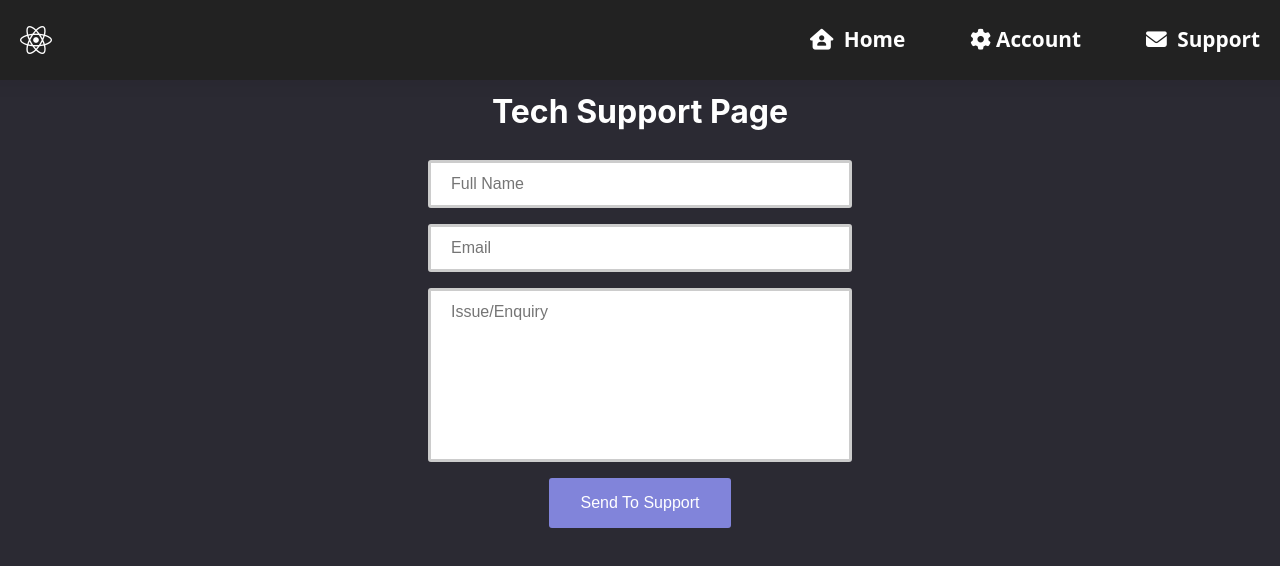
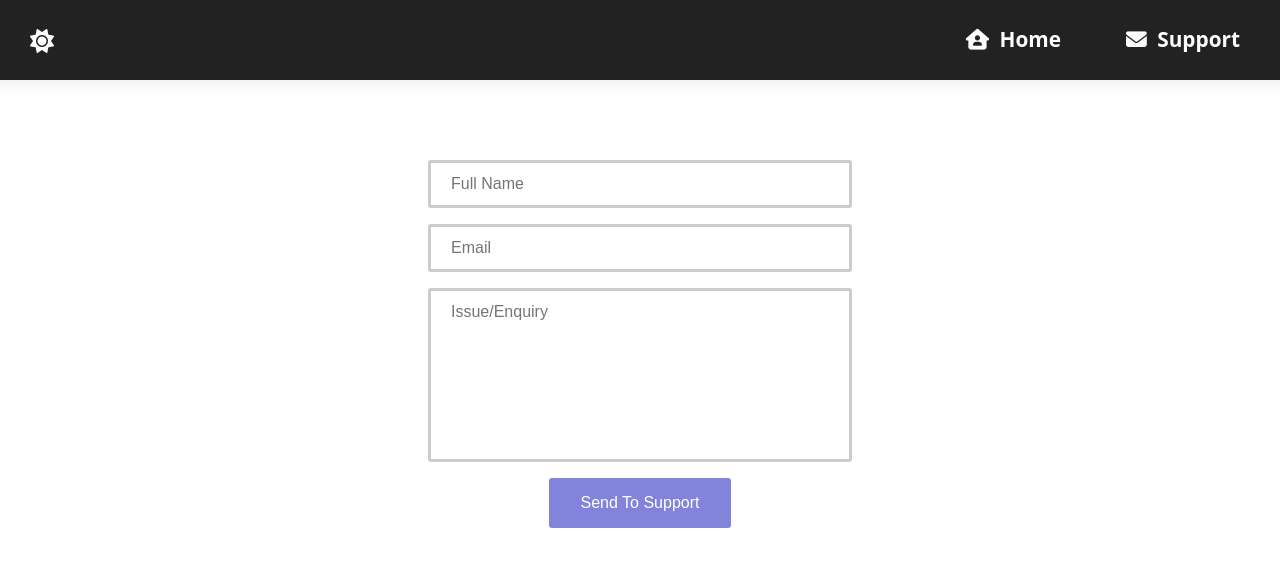
Before and after one commit to marcus-karozis/Project-4-Team-5, a React (Create React App) app: page /techSupportPage in a window 1280 px wide. Shown: the top 566 px of the page. Built offline with nearby package versions, Linux system fonts and the light colour scheme.

Commit message:
dark and light mode

```diff
--- a/src/App.css
+++ b/src/App.css
@@ -42,8 +42,22 @@
 
 /* *********************************** */
 /* background color to light or dark */
-body{
-  background-color: #2B2A33;
+body {
+  background: var(--color-bg-primary);
+  color: var(--color-text-primary);
+  transition: background 0.25s ease-in-out;
+}
+
+/* light mode */
+body[data-theme="true"] {
+  --color-text-primary: #black;
+  --color-bg-primary: #fff;
+}
+
+/* dark mode */
+body[data-theme="false"] {
+  --color-text-primary: #fff;
+  --color-bg-primary: #2B2A33;
 }
 /* *************************************** */
 /* student dashboard things */
--- a/src/App.js
+++ b/src/App.js
@@ -32,7 +32,7 @@ function App() {
   return (
     <>
       <div className="App">
-        <Navbar/>
+        <Navbar />
       </div>
       <div className="SubjectList">
         {subjectData.map(subject => (
--- a/src/components/Navbar.js
+++ b/src/components/Navbar.js
@@ -10,21 +10,21 @@ function Navbar() {
     };
 
 
+    //light or dark mode
+    const [theme, settheme] = useState(false)
 
+    const handleToggle = () => {
+    settheme(!theme);
+    document.body.dataset.theme = theme;
+    };
 
-    // state={clicked: false};
-    // handleClick = () =>{
-    //     this.setState({clicked: !this.state.clicked})
-    // }
-    // render(){
     return(
         <>
             <nav>
                 {/* logo */}
-                {/* <a id="logopc" href="index.html">
-            <svg id="logo-89" width="40" height="40" viewBox="0 0 40 40" fill="none" xmlns="http://www.w3.org/2000/svg"><path class="ccustom" d="M39.9449 21.4998H32.8003C26.5594 21.4998 21.5003 26.559 21.5003 32.7998V39.9444C31.3502 39.214 39.2145 31.3497 39.9449 21.4998Z" fill="#775732"></path><path class="ccustom" d="M18.5003 39.9444V32.7998C18.5003 26.559 13.4411 21.4998 7.20026 21.4998H0.0556641C0.785998 31.3497 8.65036 39.214 18.5003 39.9444Z" fill="#775732"></path><path class="ccustom" d="M39.9449 18.4998C39.2145 8.64987 31.3502 0.78551 21.5003 0.0551758V7.19977C21.5003 13.4406 26.5594 18.4998 32.8003 18.4998H39.9449Z" fill="#775732"></path><path class="ccustom" d="M18.5003 0.0551758C8.65036 0.78551 0.785998 8.64987 0.0556641 18.4998H7.20026C13.4411 18.4998 18.5003 13.4406 18.5003 7.19977V0.0551758Z" fill="#775732"></path><path class="ccustom" d="M13.583 19.9998C16.3555 18.6145 18.615 16.355 20.0002 13.5825C21.3855 16.355 23.6449 18.6145 26.4175 19.9998C23.6449 21.385 21.3855 23.6445 20.0002 26.417C18.615 23.6445 16.3555 21.385 13.583 19.9998Z" fill="#CA9352"></path></svg>
-            </a> */}
-                <i id="logo" className="fab fa-react"></i>
+                <div className="theme-icons">
+                    <i id="logo" onClick={handleToggle} className={theme ? "fas fa-moon" : "fas fa-sun"}></i>
+                </div>
 
                 <div className="menu-icons">
                     <i onClick={handleClick} className={clicked ? "fas fa-times" : "fas fa-bars"}></i>
@@ -32,17 +32,17 @@ function Navbar() {
 
                 <ul className={clicked ? "navbar active" : "navbar"}>
                     <li>
-                        {/* <a className="active" href="index.html">
-                        <i className="fa-solid fa-house-user"></i>
-                        Home
-                    </a> */}
                         <Link to="/" style={{ textAlign: 'center'}}>
                         <i className="fa-solid fa-house-user"></i> Home
                         </Link>
                     </li>
-                    <li><a href="index.html">
-                        <i className="fa-solid fa-gear"></i>
-                        Account</a></li>
+
+                    {/* <li>
+                        <a href="index.html">
+                            <i className="fa-solid fa-gear"/>
+                            Account
+                            </a>
+                    </li> */}
 
                     <li>
                         <Link to="/techSupportPage" style={{ textAlign: 'center'}}>
@@ -54,6 +54,5 @@ function Navbar() {
         </>
     )
 }
-// }
 
 export default Navbar;
--- a/src/components/NavbarStyles.css
+++ b/src/components/NavbarStyles.css
@@ -18,13 +18,20 @@ nav{
     z-index: 1;
 }
 
-.fa-react{
-    font-size: 2rem;
+/* light and dark mode */
+.theme-icons{
+    padding-left: 30px;
+    font-size: 1.5rem;
+}
+
+.fa-moon{
     color: #fff;
-    justify-self: start;
-    cursor: pointer;
-    padding: 0 20px;
 }
+
+.fa-sun{
+    color: #fff;
+}
+/* *************************** */
 
 .navbar{
     display: grid;
@@ -88,13 +95,13 @@ nav{
     display: none;
 }
 
-@media screen and (max-width:1000px){
-    nav{
+@media screen and (max-width:1000px) {
+    nav {
         width: 80%;
         border-radius: 1rem;
     }
 
-    .navbar{
+    .navbar {
         display: flex;
         flex-direction: column;
         align-items: stretch;
@@ -104,7 +111,7 @@ nav{
         left: -110%;
         width: 100%;
         height: auto;
-        background:  rgba(255, 255, 255, 0.25);
+        background: rgba(255, 255, 255, 0.25);
         box-shadow: 0 8px 32px rgba(31, 38, 135, .37);
         backdrop-filter: blur(4px);
         border-radius: 13px;
@@ -114,27 +121,20 @@ nav{
         transition: all 0.2s ease-in-out;
     }
 
-    .navbar.active{
+    .navbar.active {
         left: 0%;
     }
 
-    #navbar li{
-        /* display: block;
-        widows: 100%; */
-        /* padding: 2rem 0; */
-        /* color: #fff; */
-    }
-
-    .navbar li a{
+    .navbar li a {
         color: black;
     }
 
-    #navbar li:hover{
+    #navbar li:hover {
         background: rgba(255, 255, 255, 0.2);
         backdrop-filter: blur(20px);
     }
 
-    .menu-icons{
+    .menu-icons {
         display: block;
     }
 
@@ -148,4 +148,4 @@ nav{
     .navbar li a.active::after {
         display: none;
     }
-    }
+}
--- a/src/login.js
+++ b/src/login.js
@@ -2,6 +2,7 @@ import React, { useRef, useState, useEffect } from 'react';
 import Webcam from 'react-webcam';
 import { useNavigate } from 'react-router-dom'
 import './login.css'
+import Navbar from './components/Navbar';
 
 const AuthenticationPage = ({ onFail }) => {
   const webcamRef = useRef(null);
@@ -35,6 +36,8 @@ const AuthenticationPage = ({ onFail }) => {
   }, []);
 
   return (
+    <>
+    <Navbar></Navbar>
     <div className="authentication-container">
       <h2 className="text">Login Page</h2>
       {authStatus === "showLoginForm" ? (
@@ -70,6 +73,7 @@ const AuthenticationPage = ({ onFail }) => {
       {authStatus === "success" && <p className="text">Login Successful as {enteredUsername}</p>}
       {authStatus === "fail" && <p className="text">Authentication Unsuccessful</p>}
     </div>
+    </>
   );
 };
 
--- a/src/subjectPage/SubjectPage.js
+++ b/src/subjectPage/SubjectPage.js
@@ -12,10 +12,30 @@ function SubjectPage() {
     let location = useLocation();
     let { subject_id } = location.state;
     useEffect(() => {
+        const sortfn = (a,b) => {
+            let now = new Date();
+            let time1, time2;
+            for (let time of a.class_start_timestamps){
+                let difference = now.getTime() - new Date(time).getTime();
+                if (difference < 0) {
+                    time1 = difference;
+                }
+            }
+            for (let time of b.class_start_timestamps){
+                let difference = now.getTime() - new Date(time).getTime();
+                if (difference < 0) {
+                    time2 = difference;
+                }
+            }
+            return time2 - time1;
+        }
+
         const fetchClass = async () => {
             try {
                 let response = await axios.get('/db/subjects');
                 let classes = response.data.find(s => s._id === subject_id).classes;
+                // classes.sort(sortfn());
+                sortfn(classes, classes);
                 setClasses(classes);
             } catch (error) {
                 console.error(error);
```
